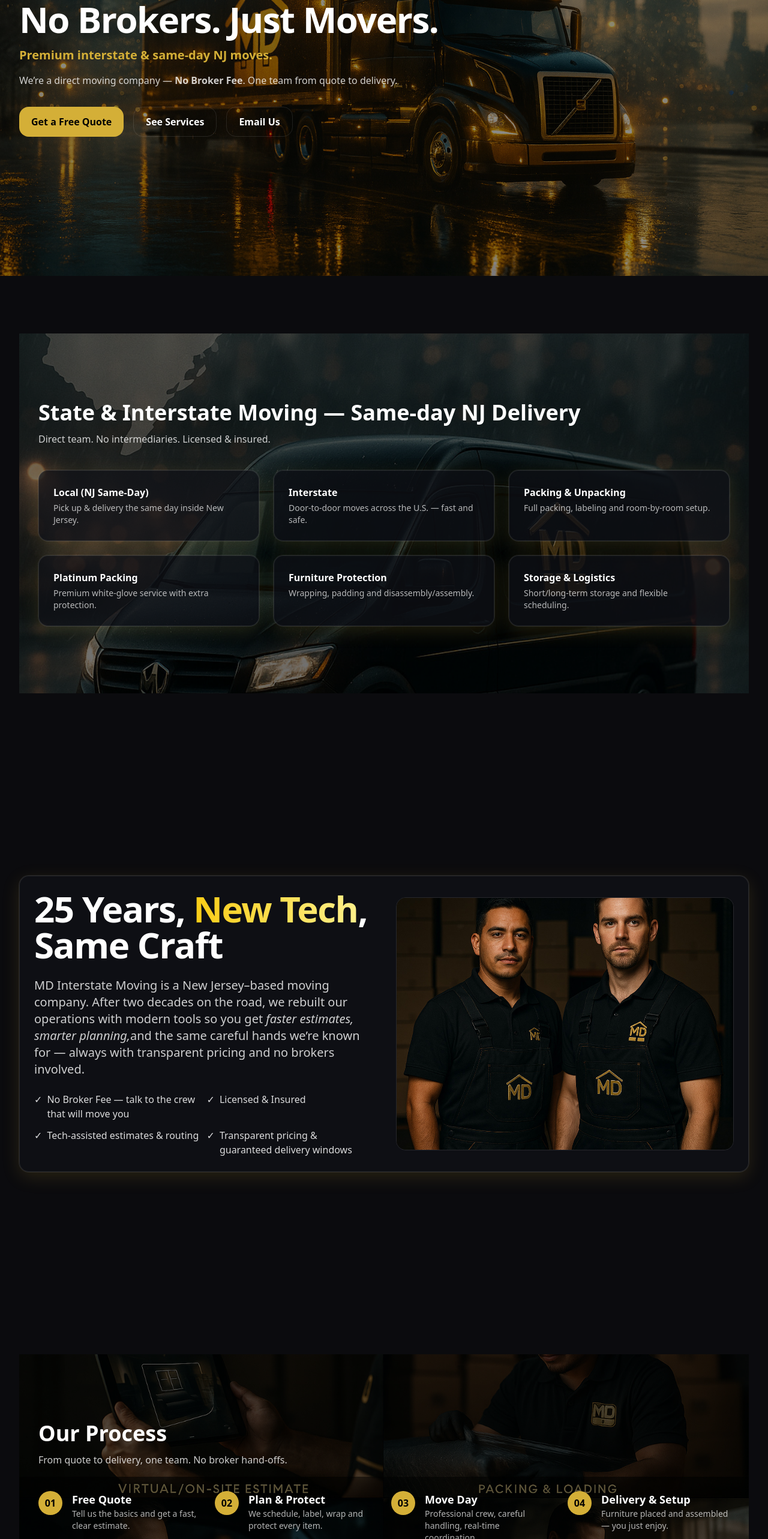
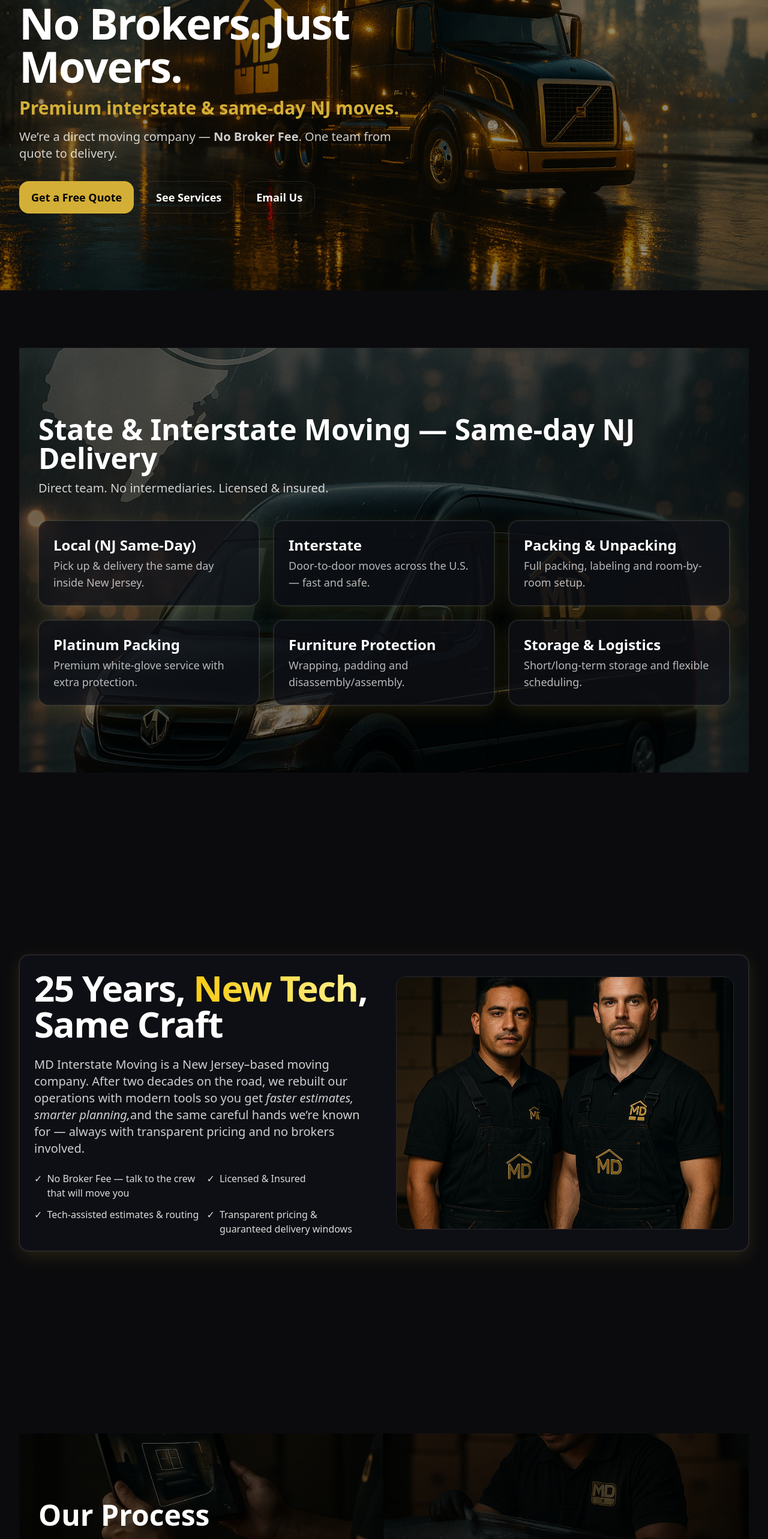
Before and after one commit to davimarti90/md-website, a Next.js app: page / in a window 1280 px wide. Shown: the part 180-2746 px from the top of the page at 60% size. Built offline with nearby package versions, Linux system fonts and the light colour scheme.

Commit message:
Typography upgrade: larger headings & body, modern 2025 scale (no image/layout changes)

```diff
--- a/components/Hero.tsx
+++ b/components/Hero.tsx
@@ -3,7 +3,7 @@
   return (
     <section
       className="relative isolate"
-      style={{ minHeight: "80vh" }} /* evitar purge de tailwind: usamos inline */
+      style={{ minHeight: "80vh" }}
     >
       {/* Fondo */}
       <div className="absolute inset-0 -z-10 overflow-hidden pointer-events-none">
@@ -18,28 +18,31 @@
       </div>
 
       <div className="container-md py-24 lg:py-32">
-        <p className="mb-6 inline-flex items-center gap-2 rounded-full px-4 py-1 text-sm font-medium text-white/80"
-           style={{ background: "rgba(255,255,255,.05)", border: "1px solid rgba(255,255,255,.1)", backdropFilter: "blur(6px)" }}>
+        <p
+          className="mb-6 inline-flex items-center gap-2 rounded-full px-4 py-1 text-sm font-medium text-white/80"
+          style={{ background: "rgba(255,255,255,.05)", border: "1px solid rgba(255,255,255,.1)", backdropFilter: "blur(6px)" }}
+        >
           <span>25 Years</span><span className="opacity-50">•</span><span>Licensed</span>
           <span className="opacity-50">•</span><span>Insured</span>
         </p>
 
-        <h1 className="max-w-3xl text-4xl sm:text-5xl lg:text-6xl font-extrabold tracking-tight">
+        {/* Títulos más grandes y modernos */}
+        <h1 className="max-w-3xl text-5xl sm:text-6xl lg:text-7xl font-extrabold tracking-tight">
           No Brokers. Just Movers.
         </h1>
 
-        <p className="mt-4 max-w-2xl text-xl font-semibold" style={{ color: "#D4AF37" }}>
+        <p className="mt-4 max-w-2xl text-2xl md:text-3xl font-semibold" style={{ color: "#D4AF37" }}>
           Premium interstate & same-day NJ moves.
         </p>
 
-        <p className="mt-4 max-w-2xl text-white/80">
+        <p className="mt-4 max-w-2xl text-lg md:text-xl leading-relaxed text-white/80">
           We’re a direct moving company — <strong>No Broker Fee</strong>. One team from quote to delivery.
         </p>
 
         <div className="mt-8 flex flex-wrap gap-4">
-          <a href="#contact" className="btn-primary">Get a Free Quote</a>
-          <a href="#services" className="btn-ghost">See Services</a>
-          <a href="mailto:admin@mdinterstatemoving.com" className="btn-ghost">Email Us</a>
+          <a href="#contact" className="btn-primary text-base md:text-lg">Get a Free Quote</a>
+          <a href="#services" className="btn-ghost text-base md:text-lg">See Services</a>
+          <a href="mailto:admin@mdinterstatemoving.com" className="btn-ghost text-base md:text-lg">Email Us</a>
         </div>
       </div>
     </section>
--- a/components/Process.tsx
+++ b/components/Process.tsx
@@ -1,6 +1,4 @@
-// components/Process.tsx
-import * as React from "react";
-
+// app/components/Process.tsx
 const steps = [
   { n: "01", t: "Free Quote", d: "Tell us the basics and get a fast, clear estimate." },
   { n: "02", t: "Plan & Protect", d: "We schedule, label, wrap and protect every item." },
@@ -15,7 +13,6 @@
       className="relative isolate"
       style={{ minHeight: "60vh" }}
     >
-      {/* Fondo */}
       <div className="absolute inset-0 -z-10 overflow-hidden pointer-events-none">
         <img
           src="/images/process.jpg?v=5"
@@ -27,25 +24,22 @@
         <div className="absolute inset-0" style={{ background: "rgba(0,0,0,.6)" }} />
       </div>
 
-      {/* Contenido */}
       <div className="container-md py-20 lg:py-28">
-        <h2 className="text-3xl md:text-4xl font-extrabold">Our Process</h2>
-        <p className="mt-3 max-w-2xl text-white/80">
+        {/* Tipografía más grande */}
+        <h2 className="text-4xl md:text-5xl font-extrabold">Our Process</h2>
+        <p className="mt-3 max-w-2xl text-lg md:text-xl leading-relaxed text-white/80">
           From quote to delivery, one team. No broker hand-offs.
         </p>
 
         <ol className="mt-10 grid gap-6 sm:grid-cols-2 lg:grid-cols-4">
           {steps.map((s) => (
             <li key={s.n} className="flex gap-4">
-              <div
-                className="shrink-0 h-10 w-10 rounded-full"
-                style={{ background: "#D4AF37", color: "#000" }}
-              >
-                <div className="grid h-full place-items-center font-bold">{s.n}</div>
+              <div className="shrink-0 h-10 w-10 rounded-full" style={{ background: "#D4AF37", color: "#000" }}>
+                <div className="grid place-items-center h-full font-bold">{s.n}</div>
               </div>
               <div>
-                <h3 className="text-lg font-semibold text-white">{s.t}</h3>
-                <p className="text-sm text-white/70">{s.d}</p>
+                <h3 className="text-xl md:text-2xl font-semibold text-white">{s.t}</h3>
+                <p className="text-base md:text-lg leading-relaxed text-white/70">{s.d}</p>
               </div>
             </li>
           ))}
--- a/components/Services.tsx
+++ b/components/Services.tsx
@@ -27,14 +27,17 @@
       </div>
 
       <div className="container-md py-20 lg:py-28">
-        <h2 className="text-3xl md:text-4xl font-extrabold">State & Interstate Moving — Same-day NJ Delivery</h2>
-        <p className="mt-3 max-w-2xl text-white/80">Direct team. No intermediaries. Licensed & insured.</p>
+        {/* Tipografía más grande */}
+        <h2 className="text-4xl md:text-5xl font-extrabold">State & Interstate Moving — Same-day NJ Delivery</h2>
+        <p className="mt-3 max-w-2xl text-lg md:text-xl leading-relaxed text-white/80">
+          Direct team. No intermediaries. Licensed & insured.
+        </p>
 
         <div className="mt-10 grid gap-6 sm:grid-cols-2 lg:grid-cols-3">
           {items.map((it) => (
             <div key={it.title} className="card">
-              <h3 className="font-semibold text-white">{it.title}</h3>
-              <p className="text-sm text-white/70 mt-1">{it.desc}</p>
+              <h3 className="text-xl md:text-2xl font-semibold text-white">{it.title}</h3>
+              <p className="mt-1 text-base md:text-lg leading-relaxed text-white/70">{it.desc}</p>
             </div>
           ))}
         </div>
```
